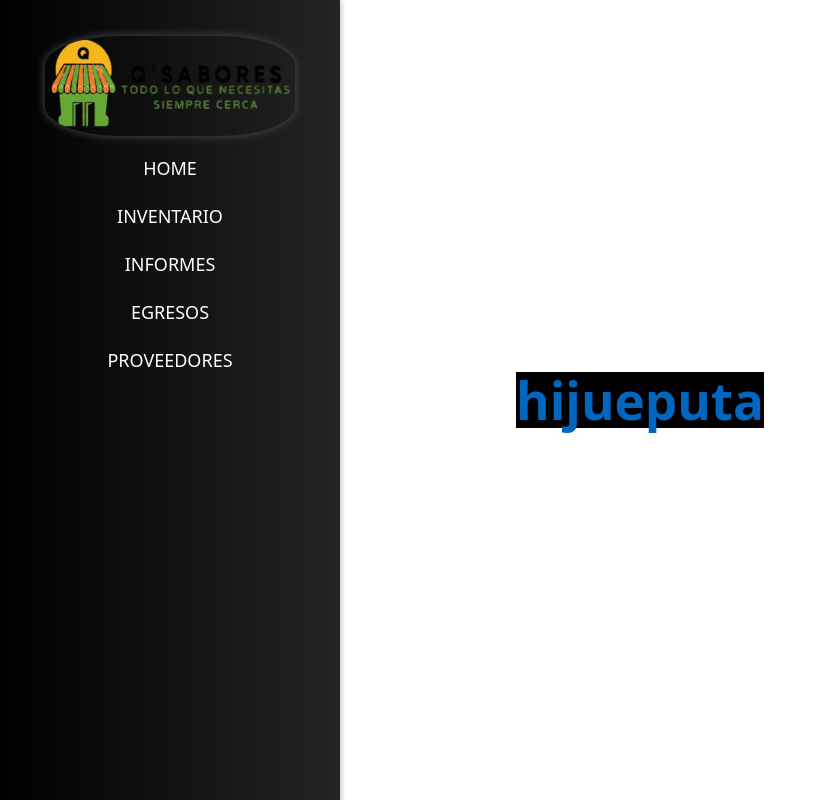
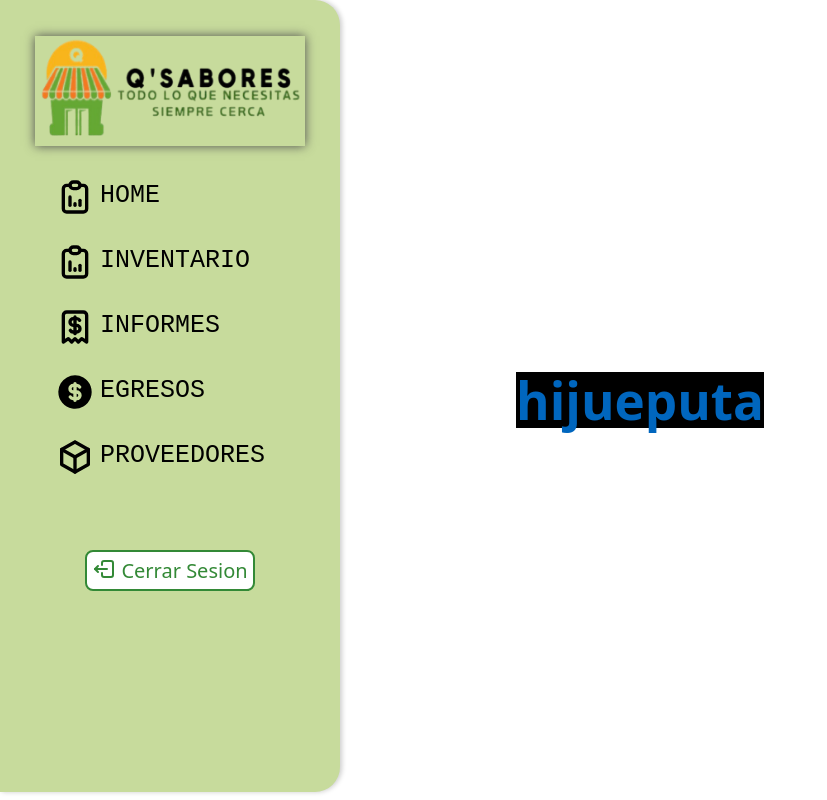
Before and after one commit to AlejandroCastillo17/GDI-Q-SABORES-Frontend, a React (Vite) app in the folder QsaboresFrontend/: page /login in a window 1280 px wide. Both pictures are taken after a click on the button "Iniciar Sesion". Shown: the whole page, without its empty margins (0-827 px from the left). Built offline with nearby package versions, Linux system fonts and the light colour scheme.

Commit message:
Frontend
Compnente Sidebar, Diseño de Login y Rutas creadas

```diff
--- a/QsaboresFrontend/src/components/Sidebar.jsx
+++ b/QsaboresFrontend/src/components/Sidebar.jsx
@@ -1,20 +1,87 @@
 import "../styles/Sidebar.css"
+import { Navigate, useNavigate } from 'react-router-dom';
 import logo from "../assets/qsaboreslogo.png"
 import { Link } from 'react-router-dom';
 
 const Sidebar = () => {
+
+    const navigate = useNavigate();
+
+    const CerrarSesion = () => {
+        navigate('/Login');
+    };
+
     return (
         <div className="sidebar">
             <nav>
                 <ul>
                     <img src={logo} alt="Q'Sabores Logo" />
-                    <li><Link className="link" to="/">HOME</Link></li>
-                    <li><Link className="link" to="/inventario">INVENTARIO</Link></li>
-                    <li><Link className="link" to="/informes">INFORMES</Link></li>
-                    <li><Link className="link" to="/egresos">EGRESOS</Link></li>
-                    <li><Link className="link" to="/proveedores">PROVEEDORES</Link></li>
+                    <li>
+                        <svg  xmlns="http://www.w3.org/2000/svg"  width="40"  height="40"  viewBox="0 0 24 24"
+                            fill="none"  stroke="currentColor"  stroke-width="2"  stroke-linecap="round"
+                            stroke-linejoin="round"  class="icon icon-tabler icons-tabler-outline icon-tabler-report-analytics">
+                            <path stroke="none" d="M0 0h24v24H0z" fill="none"/>
+                            <path d="M9 5h-2a2 2 0 0 0 -2 2v12a2 2 0 0 0 2 2h10a2 2 0 0 0 2 -2v-12a2 2 0 0 0 -2 -2h-2" />
+                            <path d="M9 3m0 2a2 2 0 0 1 2 -2h2a2 2 0 0 1 2 2v0a2 2 0 0 1 -2 2h-2a2 2 0 0 1 -2 -2z" />
+                            <path d="M9 17v-5" /><path d="M12 17v-1" /><path d="M15 17v-3" />
+                        </svg>
+                        <Link className="link" to="/">HOME</Link>
+                    </li>
+                    <li>
+                        <svg  xmlns="http://www.w3.org/2000/svg"  width="40"  height="40"  viewBox="0 0 24 24"
+                            fill="none"  stroke="currentColor"  stroke-width="2"  stroke-linecap="round"
+                            stroke-linejoin="round"  class="icon icon-tabler icons-tabler-outline icon-tabler-report-analytics">
+                            <path stroke="none" d="M0 0h24v24H0z" fill="none"/>
+                            <path d="M9 5h-2a2 2 0 0 0 -2 2v12a2 2 0 0 0 2 2h10a2 2 0 0 0 2 -2v-12a2 2 0 0 0 -2 -2h-2" />
+                            <path d="M9 3m0 2a2 2 0 0 1 2 -2h2a2 2 0 0 1 2 2v0a2 2 0 0 1 -2 2h-2a2 2 0 0 1 -2 -2z" />
+                            <path d="M9 17v-5" /><path d="M12 17v-1" /><path d="M15 17v-3" />
+                        </svg>
+                        <Link className="link" to="/inventario">INVENTARIO</Link>
+                    </li>
+                    <li>
+                        <svg  xmlns="http://www.w3.org/2000/svg"  width="40"  height="40"  viewBox="0 0 24 24"
+                            fill="none"  stroke="currentColor"  stroke-width="2"  stroke-linecap="round"
+                            stroke-linejoin="round"  class="icon icon-tabler icons-tabler-outline icon-tabler-receipt-dollar">
+                            <path stroke="none" d="M0 0h24v24H0z" fill="none"/>
+                            <path d="M5 21v-16a2 2 0 0 1 2 -2h10a2 2 0 0 1 2 2v16l-3 -2l-2 2l-2 -2l-2 2l-2 -2l-3 2" />
+                            <path d="M14.8 8a2 2 0 0 0 -1.8 -1h-2a2 2 0 1 0 0 4h2a2 2 0 1 1 0 4h-2a2 2 0 0 1 -1.8 -1" />
+                            <path d="M12 6v10" />
+                        </svg>
+                        <Link className="link" to="/informes">INFORMES</Link>
+                    </li>
+                    <li>
+                        <svg  xmlns="http://www.w3.org/2000/svg"  width="40"  height="40"  viewBox="0 0 24 24"
+                            fill="currentColor"  class="icon icon-tabler icons-tabler-filled icon-tabler-coin">
+                            <path stroke="none" d="M0 0h24v24H0z" fill="none"/>
+                            <path d="M17 3.34a10 10 0 1 1 -15 8.66l.005 -.324a10 10 0 0 1 14.995 -8.336zm-5 2.66a1 1 0 0 0
+                            -1 1a3 3 0 1 0 0 6v2a1.024 1.024 0 0 1 -.866 -.398l-.068 -.101a1 1 0 0 0 -1.732 .998a3 3 0 0 0
+                            2.505 1.5h.161a1 1 0 0 0 .883 .994l.117 .007a1 1 0 0 0 1 -1l.176 -.005a3 3 0 0 0 -.176
+                            -5.995v-2c.358 -.012 .671 .14 .866 .398l.068 .101a1 1 0 0 0 1.732 -.998a3 3 0 0 0 -2.505
+                            -1.501h-.161a1 1 0 0 0 -1 -1zm1 7a1 1 0 0 1 0 2v-2zm-2 -4v2a1 1 0 0 1 0 -2z" />
+                        </svg>
+                        <Link className="link" to="/egresos">EGRESOS</Link>
+                    </li>
+                    <li>
+                        <svg  xmlns="http://www.w3.org/2000/svg"  width="40"  height="40"  viewBox="0 0 24 24"
+                            fill="none"  stroke="currentColor"  stroke-width="2"  stroke-linecap="round"
+                            stroke-linejoin="round"  class="icon icon-tabler icons-tabler-outline icon-tabler-box">
+                            <path stroke="none" d="M0 0h24v24H0z" fill="none"/><path d="M12 3l8 4.5l0 9l-8 4.5l-8 -4.5l0 -9l8 -4.5" />
+                            <path d="M12 12l8 -4.5" /><path d="M12 12l0 9" /><path d="M12 12l-8 -4.5" />
+                        </svg>
+                        <Link className="link" to="/proveedores">PROVEEDORES</Link>
+                    </li>
                 </ul>
             </nav>
+            <br />
+            <br />
+            <button className="logout" onClick={CerrarSesion}>
+                <svg  xmlns="http://www.w3.org/2000/svg"  width="24"  height="24"  viewBox="0 0 24 24"  fill="none"
+                    stroke="#338936"  stroke-width="2"  stroke-linecap="round"  stroke-linejoin="round"  class="icon icon-tabler icons-tabler-outline icon-tabler-logout-2">
+                    <path stroke="none" d="M0 0h24v24H0z" fill="none"/><path d="M10 8v-2a2 2 0 0 1 2 -2h7a2 2 0 0 1 2 2v12a2 2 0 0 1 -2 2h-7a2 2 0 0 1 -2 -2v-2" />
+                    <path d="M15 12h-12l3 -3" /><path d="M6 15l-3 -3" />
+                </svg>
+                Cerrar Sesion
+            </button>
         </div>
     )
 };
--- a/QsaboresFrontend/src/pages/Login.jsx
+++ b/QsaboresFrontend/src/pages/Login.jsx
@@ -19,9 +19,6 @@ const Login = ({setAutenticacion}) => {
 
     return (
         <section className="login">
-            <div className="cont-img">
-                <img src={bosque} alt="Imagen de Fondo" />
-            </div>
             <div className="cont-rest">
                 <img src={logo} alt="Logo de Q'SaboresS" />
                 <br />
@@ -37,7 +34,21 @@ const Login = ({setAutenticacion}) => {
                         className="icono"
                         onClick={() => setverContraseña(!verContraseña)}
                         >
-                        {verContraseña ? "( X )" : "( O )"}
+                        {verContraseña ?
+                        <svg  xmlns="http://www.w3.org/2000/svg"  width="30"  height="30"
+                            viewBox="0 0 24 24"  fill="none"  stroke="#000000"  stroke-width="2"  stroke-linecap="round"
+                            stroke-linejoin="round"  class="icon icon-tabler icons-tabler-outline icon-tabler-eye-off">
+                            <path stroke="none" d="M0 0h24v24H0z" fill="none"/><path d="M10.585 10.587a2 2 0 0 0 2.829 2.828" />
+                            <path d="M16.681 16.673a8.717 8.717 0 0 1 -4.681 1.327c-3.6 0 -6.6 -2 -9 -6c1.272 -2.12 2.712 -3.678 4.32 -4.674m2.86 -1.146a9.055 9.055 0 0 1 1.82 -.18c3.6 0 6.6 2 9 6c-.666 1.11 -1.379 2.067 -2.138 2.87" />
+                            <path d="M3 3l18 18" />
+                        </svg>
+                        :
+                        <svg  xmlns="http://www.w3.org/2000/svg"  width="30"  height="30"
+                            viewBox="0 0 24 24"  fill="none"  stroke="#000000"  stroke-width="2"  stroke-linecap="round"
+                            stroke-linejoin="round"  class="icon icon-tabler icons-tabler-outline icon-tabler-eye">
+                            <path stroke="none" d="M0 0h24v24H0z" fill="none"/><path d="M10 12a2 2 0 1 0 4 0a2 2 0 0 0 -4 0" />
+                            <path d="M21 12c-2.4 4 -5.4 6 -9 6c-3.6 0 -6.6 -2 -9 -6c2.4 -4 5.4 -6 9 -6c3.6 0 6.6 2 9 6" />
+                        </svg>}
                     </span>
                 </div>
                 <br />
--- a/QsaboresFrontend/src/styles/Login.css
+++ b/QsaboresFrontend/src/styles/Login.css
@@ -1,43 +1,43 @@
 .login {
-    display: flex;
+    position: fixed;
+    top: 0;
+    left: 0;
     width: 100vw;
     height: 100vh;
+    background-image: url("../assets/bosque.png");
+    background-size: cover;
+    background-repeat: no-repeat;
+    background-position: center;
+    display: flex;
+    align-items: center;
+    justify-content: center;
     overflow: hidden;
-    box-shadow: 0 0 40px rgba(255, 251, 4, 0.4);
-}
-
-.cont-img {
-    width: 50%;
-    height: 100%;
-}
-
-.cont-img img {
-    width: 100%;
-    height: 100%;
-    object-fit: cover;
+    z-index: 999;
 }
 
 .cont-rest {
     width: 50%;
+    height: 70%;
     display: flex;
     flex-direction: column;
-    justify-content: center;
     align-items: center;
-    align-content: center;
     padding: 2rem;
-    background-color: white;
+    background-color: #FFF0BD;
+    border-radius: 25px;
+    box-shadow: 0px 8px 16px #000000;
 }
 
 .cont-rest img {
-    width: 500px;
+    width: 400px;
     padding-top: 1rem;
+    box-shadow: 0 0 10px #4e4e4e;
 }
 
 .cont-rest h1 {
     font-family: monospace;
     font-size: 45px;
     color: black;
-    margin-bottom: 20px;
+    margin-bottom: 15px;
     margin-top: 0;
 }
 
@@ -71,9 +71,9 @@
 
 .icono {
     position: absolute;
-    right: -35px;
+    right: -45px;
     top: 50%;
-    transform: translateY(-80%);
+    transform: translateY(-65%);
     cursor: pointer;
     font-size: 1.2rem;
     color: rgb(0, 0, 0);
@@ -81,10 +81,10 @@
 
 .cont-rest button {
     padding: 0.5rem 1rem;
-    background-color: #4cd137;
+    background-color: #338936;
     width: 200px;
     height: 50px;
-    color: rgb(0, 0, 0);
+    color: rgb(255, 255, 255);
     border: none;
     border-radius: 8px;
     cursor: pointer;
@@ -92,5 +92,5 @@
 
 .cont-rest button:hover {
     transform: scale(1.05);
-    color: white;
+    box-shadow: 0px 8px 16px #01d436;
 }
--- a/QsaboresFrontend/src/styles/Sidebar.css
+++ b/QsaboresFrontend/src/styles/Sidebar.css
@@ -1,8 +1,7 @@
 .sidebar {
     width: 300px;
-    height: 100vh;
-    background: linear-gradient(to right, #000000, #242424);
-    color: white;
+    height: 94vh;
+    background: #C7DB9C;
     position: fixed;
     left: 0;
     top: 0;
@@ -12,33 +11,61 @@
     flex-direction: column;
     align-items: center;
     z-index: 10;
+    border-top-right-radius: 25px;
+    border-bottom-right-radius: 25px;
 }
 
 .sidebar img {
-    width: 250px;
-    height: 100px;
-    border-radius: 30%;
+    width: 270px;
+    height: 110px;
     box-shadow: 0 0 10px #4e4e4e;
 }
 
 .sidebar ul {
     list-style: none;
     padding: 0;
+    margin-bottom: 0;
     width: 100%;
 }
 
 .sidebar li {
-    margin: 5px 0;
-    width: 100%;
+    margin: 25px 20px;
+    width: 220px;
     text-align: center;
+    display: flex;
+    border-radius: 10px;
+}
+
+.sidebar svg {
+    flex-direction: row;
+    padding-right: 5px;
+    color: black;
 }
 
 .sidebar a {
-    text-decoration: none;
+    font-family: monospace;
+    color: rgb(0, 0, 0);
+    font-size: 25px;
+}
+
+.sidebar li:hover {
+    transform: scale(1.05);
+    background-color: #FFF0BD;
+}
+
+.sidebar button {
+    display: flex;
+    text-align: center;
+    justify-content: center;
+    border: 2px solid #338936;
+    background-color: #ffffff;
+    color: #338936;
+    padding: 5px;
+    font-size: 20px;
+}
+
+.logout:hover {
+    transform: scale(1.05);
+    background-color: #338936;
     color: white;
-    display: block;
-    padding: 8px;
-    border-radius: 10px;
-    transition: background 0.3s;
-    font-size: large;
 }
```
